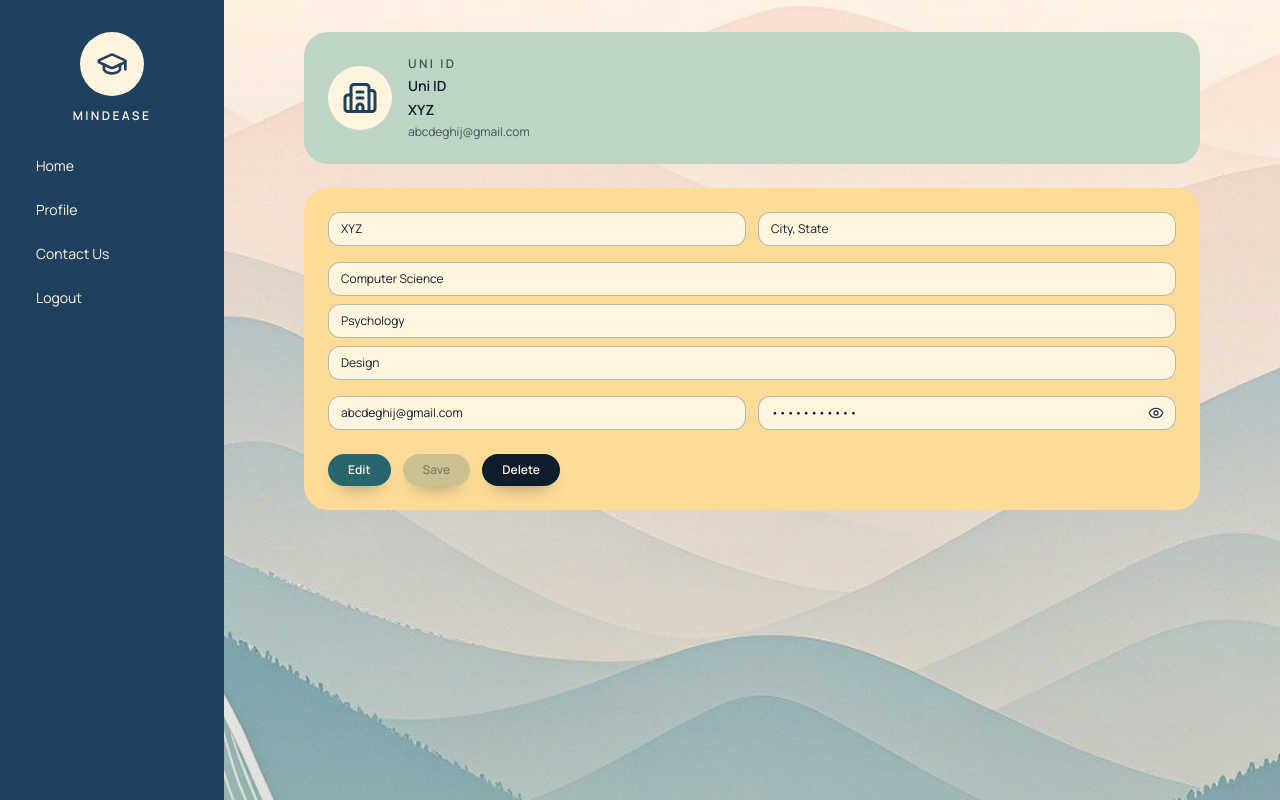
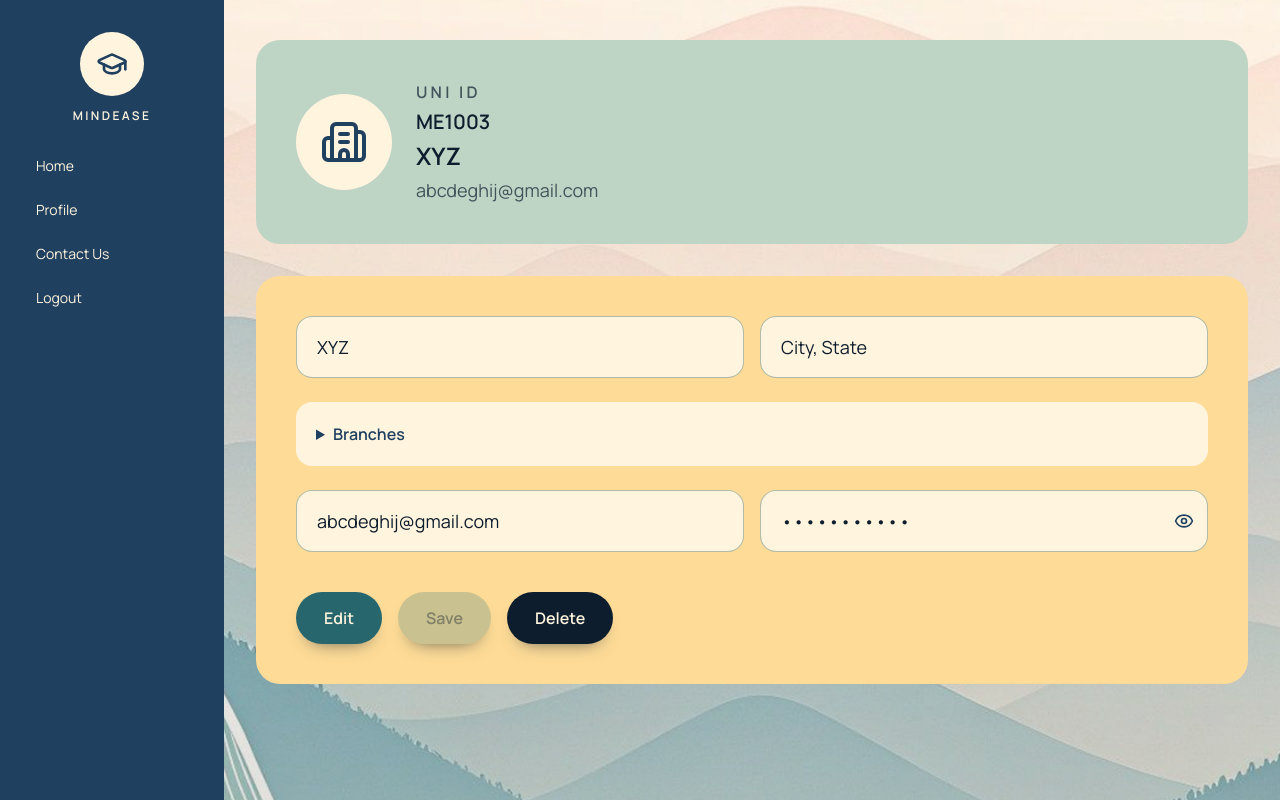
Before and after one commit to aarushisnaruka/mind-ease, a React app in the folder frontend/: page /university-profile in a window 1280 px wide. Built offline with nearby package versions, Linux system fonts and the light colour scheme; the HTML template or start-up script is replaced by a standard one.

Commit message:
Edit student profile and university profile

```diff
--- a/frontend/src/components/ProfileForm.jsx
+++ b/frontend/src/components/ProfileForm.jsx
@@ -2,7 +2,7 @@ import { Eye, EyeOff } from 'lucide-react'
 import { useState } from 'react'
 
 const inputBase =
-	'flex w-full rounded-xl border border-[#7C9885]/60 bg-[#FFF4DE] px-3 py-2 text-xs text-[#0E1D2D] placeholder:text-[#0E1D2D]/50 focus:outline-none focus:ring-2 focus:ring-[#A7D0D6]'
+	'flex w-full rounded-2xl border border-[#7C9885]/60 bg-[#FFF4DE] px-5 py-4 text-lg text-[#0E1D2D] placeholder:text-[#0E1D2D]/50 focus:outline-none focus:ring-2 focus:ring-[#A7D0D6]'
 
 export default function ProfileForm({
 	variant = 'student',
@@ -11,21 +11,29 @@ export default function ProfileForm({
 	universities = [],
 	branches = [],
 	onChange,
-	onBranchChange,
 	onAddBranch,
+	onDeleteBranch,
 	onEdit,
 	onSave,
 	onDelete,
 }) {
 	const [showPassword, setShowPassword] = useState(false)
+	const [newBranch, setNewBranch] = useState('')
 	const isUniversity = variant === 'university'
 
+	const handleAddBranch = () => {
+		const trimmed = newBranch.trim()
+		if (!trimmed) return
+		onAddBranch?.(trimmed)
+		setNewBranch('')
+	}
+
 	return (
-		<div className="rounded-3xl bg-[#FEDC97] p-6">
-			<div className="grid gap-4">
+		<div className="rounded-3xl bg-[#FEDC97] p-10">
+			<div className="grid gap-6">
 				{isUniversity ? (
 					<>
-						<div className="grid gap-3 sm:grid-cols-2">
+						<div className="grid gap-4 sm:grid-cols-2">
 							<input
 								className={inputBase}
 								name="universityName"
@@ -46,32 +54,54 @@ export default function ProfileForm({
 							/>
 						</div>
 
-						<div className="space-y-2">
-							{branches.map((branch, index) => (
-								<input
+						<details className="rounded-2xl bg-[#FFF4DE] p-5">
+							<summary className="cursor-pointer text-base font-semibold text-[#204060]">
+								Branches
+							</summary>
+							<div className="mt-3 space-y-2">
+								{branches.length ? (
+									branches.map((branch, index) => (
+										<div
 											key={`${index}-${branch}`}
-									className={inputBase}
-									placeholder={`Branch ${index + 1}`}
-									value={branch}
-									onChange={(event) =>
-										onBranchChange?.(index, event.target.value)
-									}
-									readOnly={!isEditing}
-									aria-label={`Branch ${index + 1}`}
-								/>
-							))}
+											className="flex items-center justify-between rounded-xl border border-[#7C9885]/50 bg-white/70 px-5 py-3 text-lg text-[#0E1D2D]"
+										>
+											<span>{branch}</span>
 											{isEditing ? (
 												<button
 													type="button"
-									onClick={onAddBranch}
-									className="inline-flex items-center justify-center rounded-full bg-[#6F9FA5] px-4 py-2 text-xs font-semibold text-[#0E1D2D] shadow-[0_10px_18px_-12px_rgba(14,29,45,0.6)] transition hover:opacity-90 focus-visible:outline focus-visible:outline-2 focus-visible:outline-offset-2 focus-visible:outline-[#A7D0D6]"
+													onClick={() => onDeleteBranch?.(index)}
+													className="rounded-full border border-[#C44536] px-4 py-1.5 text-sm font-semibold text-[#C44536] transition hover:bg-[#C44536] hover:text-white"
 												>
-									+ Add Branch
+													Delete
 												</button>
 											) : null}
 										</div>
+									))
+								) : (
+									<p className="text-base text-[#0E1D2D]/70">No branches yet.</p>
+								)}
+							</div>
+							{isEditing ? (
+								<div className="mt-4 flex items-center gap-3">
+									<input
+										className={inputBase}
+										placeholder="Add branch"
+										value={newBranch}
+										onChange={(event) => setNewBranch(event.target.value)}
+										aria-label="Add branch"
+									/>
+									<button
+										type="button"
+										onClick={handleAddBranch}
+										className="inline-flex items-center justify-center rounded-full bg-[#6F9FA5] px-6 py-3.5 text-base font-semibold text-[#0E1D2D] shadow-[0_10px_18px_-12px_rgba(14,29,45,0.6)] transition hover:opacity-90 focus-visible:outline focus-visible:outline-2 focus-visible:outline-offset-2 focus-visible:outline-[#A7D0D6]"
+									>
+										Add
+									</button>
+								</div>
+							) : null}
+						</details>
 
-						<div className="grid gap-3 sm:grid-cols-2">
+						<div className="grid gap-4 sm:grid-cols-2">
 							<input
 								className={inputBase}
 								name="email"
@@ -96,13 +126,13 @@ export default function ProfileForm({
 								<button
 									type="button"
 									onClick={() => setShowPassword((prev) => !prev)}
-									className="absolute right-2 top-1/2 -translate-y-1/2 rounded-full p-1 text-[#204060] hover:text-[#28666E] focus-visible:outline focus-visible:outline-2 focus-visible:outline-offset-2 focus-visible:outline-[#A7D0D6]"
+									className="absolute right-2 top-1/2 -translate-y-1/2 rounded-full p-1.5 text-[#204060] hover:text-[#28666E] focus-visible:outline focus-visible:outline-2 focus-visible:outline-offset-2 focus-visible:outline-[#A7D0D6]"
 									aria-label="Toggle password visibility"
 								>
 									{showPassword ? (
-										<EyeOff className="h-4 w-4" />
+										<EyeOff className="h-5 w-5" />
 									) : (
-										<Eye className="h-4 w-4" />
+										<Eye className="h-5 w-5" />
 									)}
 								</button>
 							</div>
@@ -110,7 +140,7 @@ export default function ProfileForm({
 					</>
 				) : (
 					<>
-						<div className="grid gap-3 sm:grid-cols-2">
+						<div className="grid gap-4 sm:grid-cols-2">
 							<input
 								className={inputBase}
 								name="name"
@@ -132,7 +162,7 @@ export default function ProfileForm({
 							/>
 						</div>
 
-						<div className="grid gap-3 sm:grid-cols-2">
+						<div className="grid gap-4 sm:grid-cols-2">
 							<input
 								className={inputBase}
 								name="registrationNo"
@@ -218,13 +248,13 @@ export default function ProfileForm({
 								<button
 									type="button"
 									onClick={() => setShowPassword((prev) => !prev)}
-									className="absolute right-2 top-1/2 -translate-y-1/2 rounded-full p-1 text-[#204060] hover:text-[#28666E] focus-visible:outline focus-visible:outline-2 focus-visible:outline-offset-2 focus-visible:outline-[#A7D0D6]"
+									className="absolute right-2 top-1/2 -translate-y-1/2 rounded-full p-1.5 text-[#204060] hover:text-[#28666E] focus-visible:outline focus-visible:outline-2 focus-visible:outline-offset-2 focus-visible:outline-[#A7D0D6]"
 									aria-label="Toggle password visibility"
 								>
 									{showPassword ? (
-										<EyeOff className="h-4 w-4" />
+										<EyeOff className="h-5 w-5" />
 									) : (
-										<Eye className="h-4 w-4" />
+										<Eye className="h-5 w-5" />
 									)}
 								</button>
 							</div>
@@ -233,11 +263,11 @@ export default function ProfileForm({
 				)}
 			</div>
 
-			<div className="mt-6 flex flex-wrap gap-3">
+			<div className="mt-10 flex flex-wrap gap-4">
 				<button
 					type="button"
 					onClick={onEdit}
-					className="rounded-full bg-[#28666E] px-5 py-2 text-xs font-semibold text-[#FFF4DE] shadow-[0_10px_18px_-12px_rgba(14,29,45,0.7)] transition hover:opacity-90 focus-visible:outline focus-visible:outline-2 focus-visible:outline-offset-2 focus-visible:outline-[#A7D0D6]"
+					className="rounded-full bg-[#28666E] px-7 py-3.5 text-base font-semibold text-[#FFF4DE] shadow-[0_10px_18px_-12px_rgba(14,29,45,0.7)] transition hover:opacity-90 focus-visible:outline focus-visible:outline-2 focus-visible:outline-offset-2 focus-visible:outline-[#A7D0D6]"
 				>
 					Edit
 				</button>
@@ -245,7 +275,7 @@ export default function ProfileForm({
 					type="button"
 					onClick={onSave}
 					disabled={!isEditing}
-					className={`rounded-full px-5 py-2 text-xs font-semibold shadow-[0_10px_18px_-12px_rgba(14,29,45,0.7)] transition focus-visible:outline focus-visible:outline-2 focus-visible:outline-offset-2 focus-visible:outline-[#A7D0D6] ${
+					className={`rounded-full px-7 py-3.5 text-base font-semibold shadow-[0_10px_18px_-12px_rgba(14,29,45,0.7)] transition focus-visible:outline focus-visible:outline-2 focus-visible:outline-offset-2 focus-visible:outline-[#A7D0D6] ${
 						isEditing
 							? 'bg-[#204060] text-[#FFF4DE] hover:opacity-90'
 							: 'cursor-not-allowed bg-[#7C9885]/40 text-[#0E1D2D]/40'
@@ -256,7 +286,7 @@ export default function ProfileForm({
 				<button
 					type="button"
 					onClick={onDelete}
-					className="rounded-full bg-[#0E1D2D] px-5 py-2 text-xs font-semibold text-[#FFF4DE] shadow-[0_10px_18px_-12px_rgba(14,29,45,0.7)] transition hover:opacity-90 focus-visible:outline focus-visible:outline-2 focus-visible:outline-offset-2 focus-visible:outline-[#A7D0D6]"
+					className="rounded-full bg-[#0E1D2D] px-7 py-3.5 text-base font-semibold text-[#FFF4DE] shadow-[0_10px_18px_-12px_rgba(14,29,45,0.7)] transition hover:opacity-90 focus-visible:outline focus-visible:outline-2 focus-visible:outline-offset-2 focus-visible:outline-[#A7D0D6]"
 				>
 					Delete
 				</button>
--- a/frontend/src/components/ProfileHeader.jsx
+++ b/frontend/src/components/ProfileHeader.jsx
@@ -4,29 +4,33 @@ export default function ProfileHeader({ variant = 'student', name, email, uniId
 	const isUniversity = variant === 'university'
 
 	return (
-		<div className="rounded-3xl bg-[#BED4C5] p-6">
-			<div className="flex items-center gap-4">
-				<div className="flex h-16 w-16 items-center justify-center rounded-full bg-[#FFF4DE] text-[#204060]">
+		<div className={`rounded-3xl bg-[#BED4C5] ${isUniversity ? 'p-10' : 'p-8'}`}>
+			<div className="flex items-center gap-6">
+				<div
+					className={`flex items-center justify-center rounded-full bg-[#FFF4DE] text-[#204060] ${
+						isUniversity ? 'h-24 w-24' : 'h-20 w-20'
+					}`}
+				>
 					{isUniversity ? (
-						<Building2 className="h-9 w-9" aria-hidden="true" />
+						<Building2 className="h-12 w-12" aria-hidden="true" />
 					) : (
-						<UserCircle2 className="h-9 w-9" aria-hidden="true" />
+						<UserCircle2 className="h-10 w-10" aria-hidden="true" />
 					)}
 				</div>
 				<div className="space-y-1">
 					{isUniversity ? (
 						<>
-							<p className="text-xs font-semibold uppercase tracking-[0.2em] text-[#0E1D2D]/70">
+							<p className="text-base font-semibold uppercase tracking-[0.2em] text-[#0E1D2D]/70">
 								Uni ID
 							</p>
-							<p className="text-sm font-semibold text-[#0E1D2D]">{uniId}</p>
-							<p className="text-sm font-semibold text-[#0E1D2D]">{name}</p>
-							<p className="text-xs text-[#0E1D2D]/70">{email}</p>
+							<p className="text-xl font-semibold text-[#0E1D2D]">{uniId}</p>
+							<p className="text-2xl font-semibold text-[#0E1D2D]">{name}</p>
+							<p className="text-lg text-[#0E1D2D]/70">{email}</p>
 						</>
 					) : (
 						<>
-							<p className="text-sm font-semibold text-[#0E1D2D]">{name}</p>
-							<p className="text-xs text-[#0E1D2D]/70">{email}</p>
+							<p className="text-2xl font-semibold text-[#0E1D2D]">{name}</p>
+							<p className="text-lg text-[#0E1D2D]/70">{email}</p>
 						</>
 					)}
 				</div>
--- a/frontend/src/pages/ContactUs.jsx
+++ b/frontend/src/pages/ContactUs.jsx
@@ -22,9 +22,7 @@ export default function ContactUs() {
 	}
 
 	return (
-		<div className="relative min-h-screen">
-			<div className="fixed inset-0 -z-10 bg-[url('/RoleChoiceImg/role_choice_bg.png')] bg-cover bg-center bg-no-repeat" />
-			<div className="fixed inset-0 -z-10 bg-gradient-to-b from-transparent via-black/5 to-black/10" />
+		<div className="min-h-screen bg-[#FFF4DE]">
 			<div className="flex min-h-screen">
 				<Sidebar
 					onHome={() => navigate('/student-dashboard')}
--- a/frontend/src/pages/StudentProfile.jsx
+++ b/frontend/src/pages/StudentProfile.jsx
@@ -51,8 +51,8 @@ export default function StudentProfile() {
 					onLogout={() => navigate('/')}
 					onContact={() => navigate('/contact-us')}
 				/>
-				<main className="flex flex-1 items-start justify-center px-6 py-8">
-					<div className="w-full max-w-3xl space-y-6">
+				<main className="flex flex-1 items-start justify-center px-8 py-12">
+					<div className="w-full max-w-5xl space-y-8">
 						<ProfileHeader
 							variant="student"
 							name={values.name}
--- a/frontend/src/pages/UniversityProfile.jsx
+++ b/frontend/src/pages/UniversityProfile.jsx
@@ -5,7 +5,7 @@ import ProfileForm from '../components/ProfileForm'
 import Sidebar from '../components/Sidebar'
 
 const initialValues = {
-	uniId: 'Uni ID',
+	uniId: 'ME1003',
 	universityName: 'XYZ',
 	cityState: 'City, State',
 	email: 'abcdeghij@gmail.com',
@@ -25,16 +25,16 @@ export default function UniversityProfile() {
 		setValues((current) => ({ ...current, [name]: value }))
 	}
 
-	const handleBranchChange = (index, value) => {
-		setBranches((current) =>
-			current.map((branch, branchIndex) =>
-				branchIndex === index ? value : branch,
-			),
-		)
+	const handleAddBranch = (branchName) => {
+		const trimmed = branchName.trim()
+		if (!trimmed) return
+		setBranches((current) => [...current, trimmed])
 	}
 
-	const handleAddBranch = () => {
-		setBranches((current) => [...current, ''])
+	const handleDeleteBranch = (index) => {
+		setBranches((current) =>
+			current.filter((_, branchIndex) => branchIndex !== index),
+		)
 	}
 
 	const handleSave = () => {
@@ -57,8 +57,8 @@ export default function UniversityProfile() {
 					onLogout={() => navigate('/')}
 					onContact={() => navigate('/contact-us2')}
 				/>
-				<main className="flex flex-1 items-start justify-center px-6 py-8">
-					<div className="w-full max-w-4xl space-y-6">
+				<main className="flex flex-1 items-start justify-center px-8 py-10">
+					<div className="w-full max-w-5xl space-y-8">
 						<ProfileHeader
 							variant="university"
 							uniId={values.uniId}
@@ -71,8 +71,8 @@ export default function UniversityProfile() {
 							branches={branches}
 							isEditing={isEditing}
 							onChange={handleChange}
-							onBranchChange={handleBranchChange}
 							onAddBranch={handleAddBranch}
+							onDeleteBranch={handleDeleteBranch}
 							onEdit={() => setIsEditing(true)}
 							onSave={handleSave}
 							onDelete={handleDelete}
```
Also changed, not shown: frontend/src/pages/UniversityDashboard.jsx (+6 -1 lines), 1 other file (tests, documents, lock files or other folders). Lines whose indentation alone changed are shown as unchanged.
